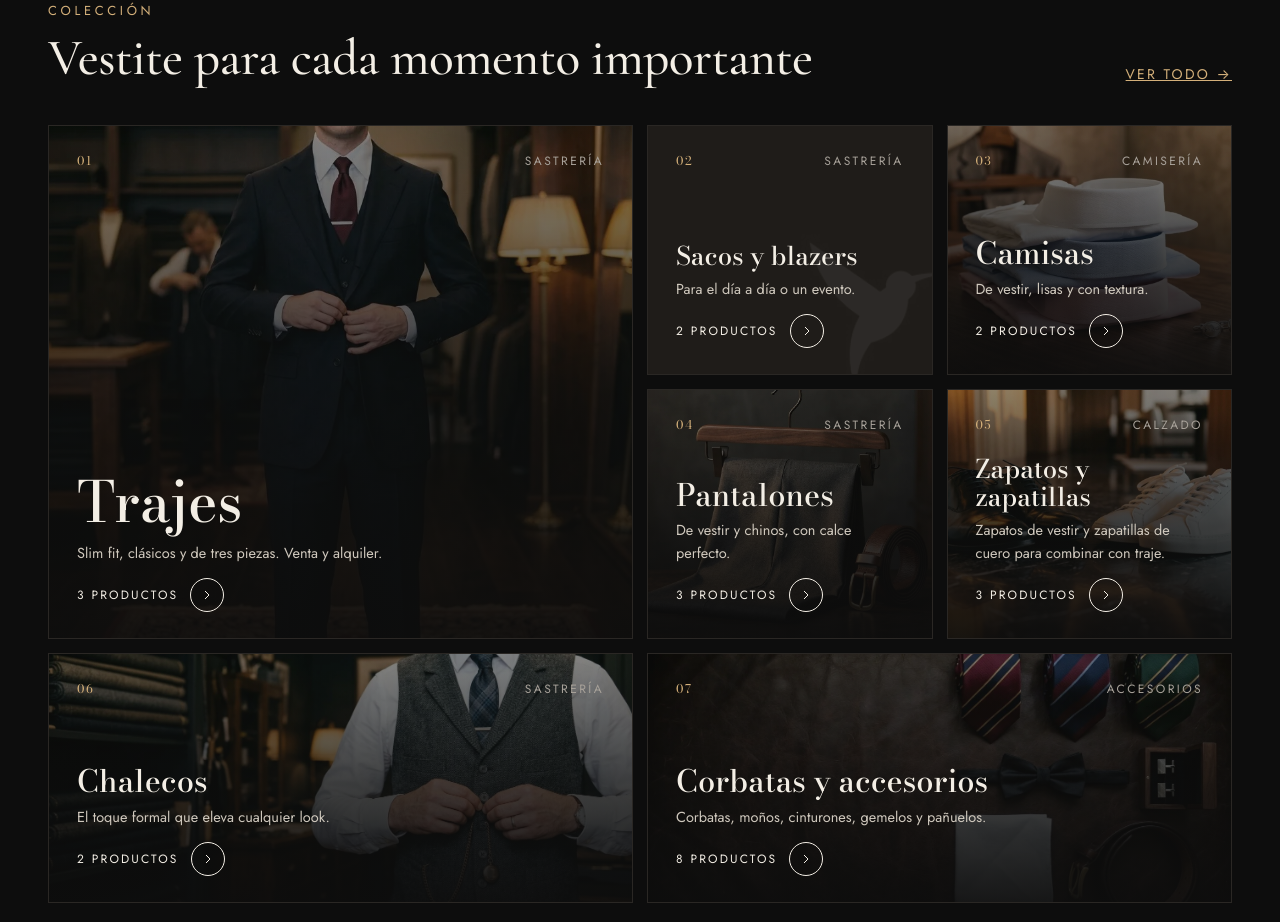
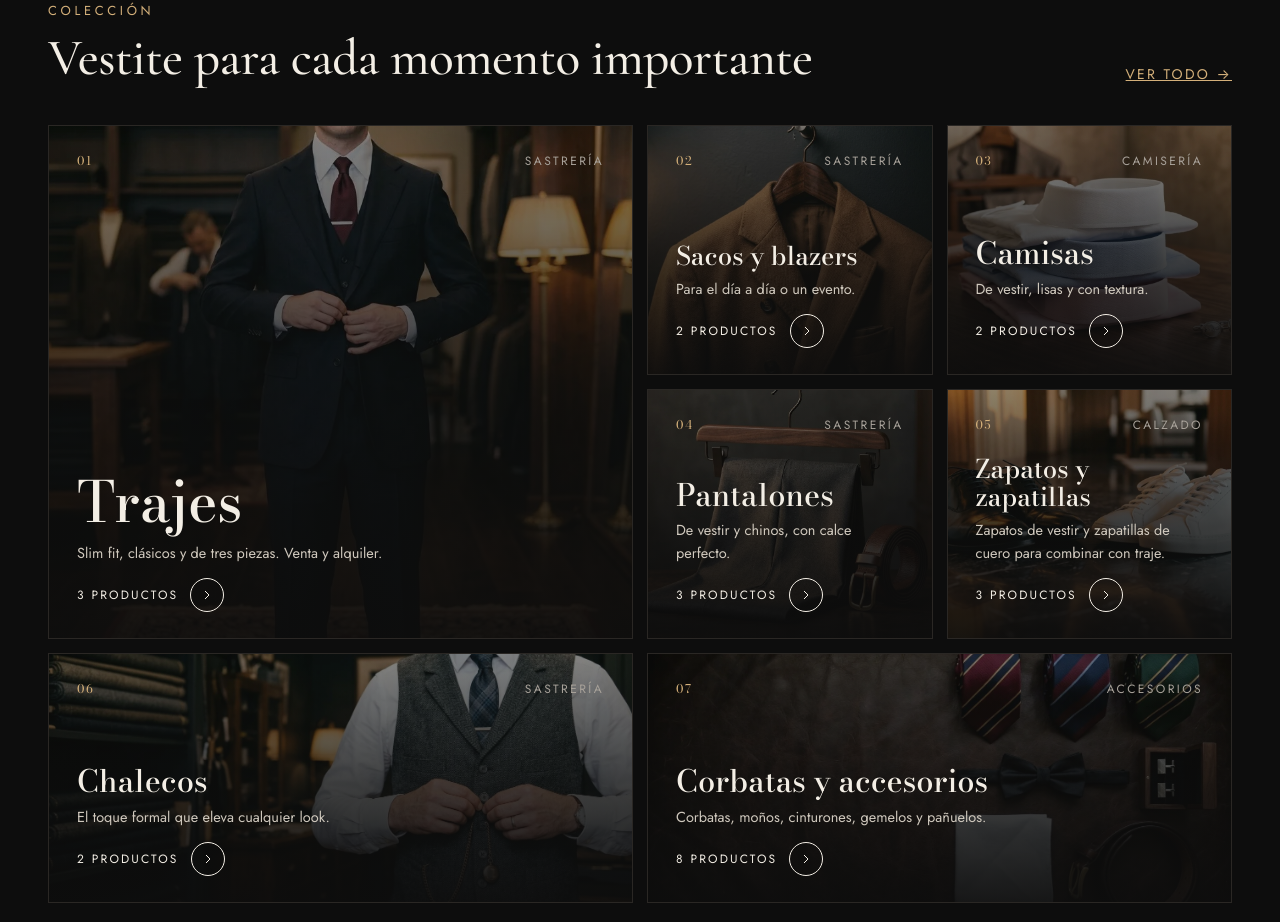
Before and after one commit to lolosannn/mandato, a Next.js app: page / in a window 1280 px wide. Shown: the part 980-1902 px from the top of the page. Built offline with nearby package versions, Linux system fonts and the light colour scheme; no server answers.

Commit message:
Colección: foto de Sacos y blazers
Co-Authored-By: Claude Opus 5.5 <noreply@anthropic.com>
Claude-Session: https://claude.ai/code/session_01PrfjrrNA5F9gsBUE3Y8qu9

```diff
--- a/components/CollectionGrid.tsx
+++ b/components/CollectionGrid.tsx
@@ -17,6 +17,7 @@ function categoryImage(id: string) {
 // Encuadre de cada foto (las fotos son horizontales y algunos bloques son cuadrados).
 const FOCUS: Record<string, string> = {
   trajes: "50% 30%",
+  sacos: "60% 40%",
   camisas: "45% 55%",
   pantalones: "50% 50%",
   calzado: "50% 55%",
```
Also changed, not shown: public/img/coleccion/sacos.webp (added).
